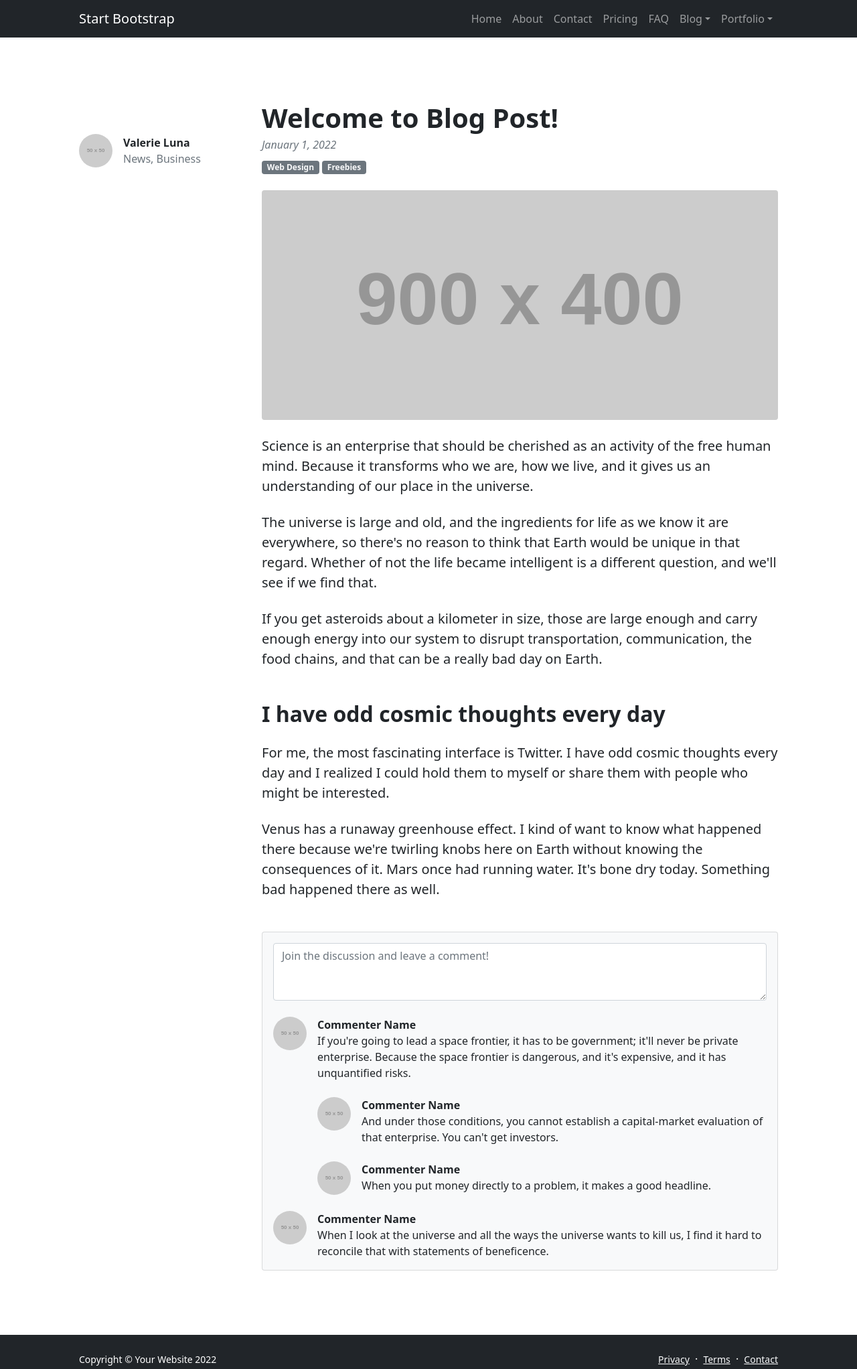
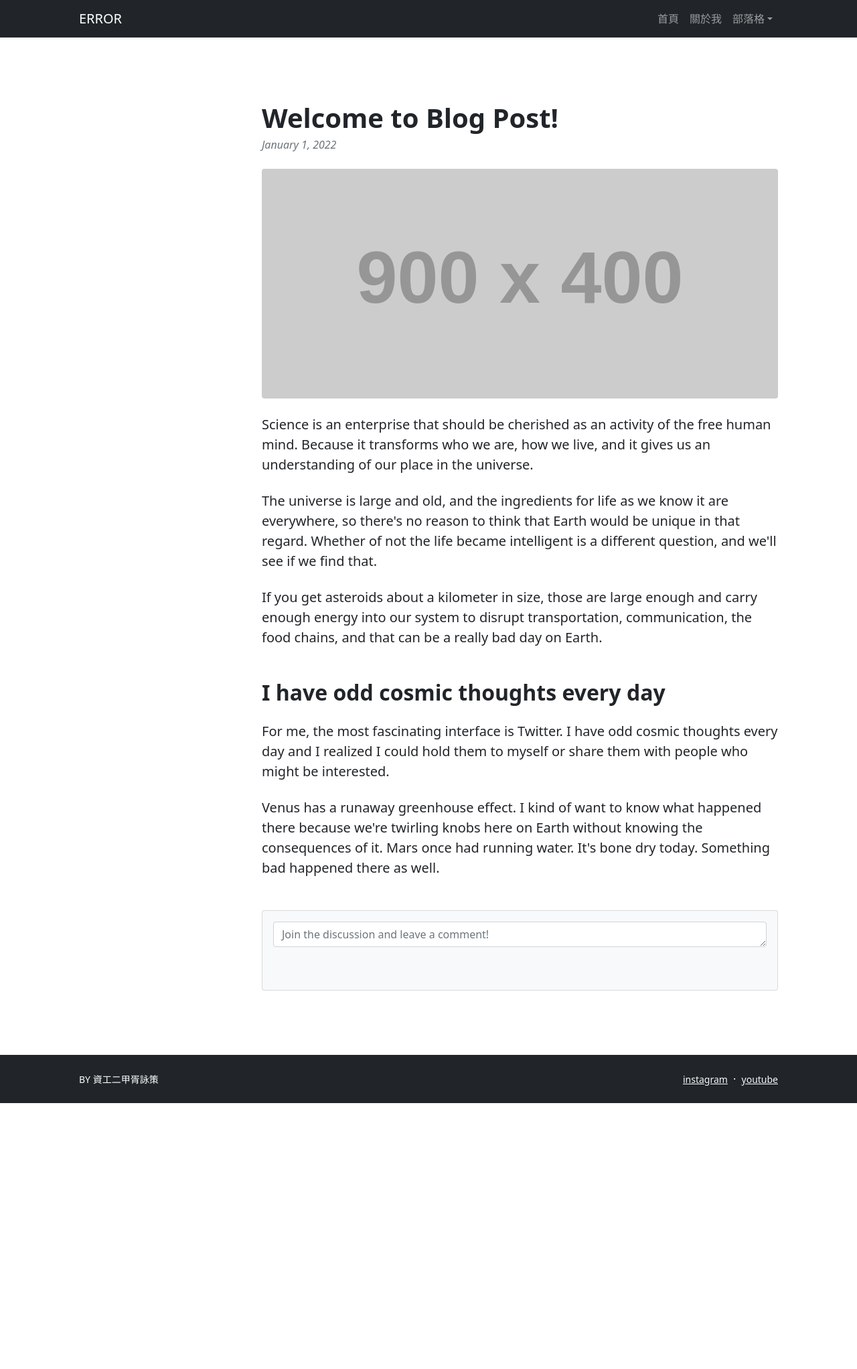
Before and after one commit to eoooooorr/BLOG-1, a plain HTML site: page index.html in a window 1280 px wide. Shown: the whole page at 67% size. After the commit the page ends 1647 px from the top, so only its background shows below. Drawn offline with nearby package versions, Linux system fonts and the light colour scheme; placeholder pictures from the web are drawn by us.

Commit message:
Update index.html

```diff
--- a/index.html
+++ b/index.html
@@ -1,41 +1,40 @@
 <!DOCTYPE html>
-<html lang="en">
-    <head>
-        <meta charset="utf-8" />
-        <meta name="viewport" content="width=device-width, initial-scale=1, shrink-to-fit=no" />
-        <meta name="description" content="" />
-        <meta name="author" content="" />
-        <title>Modern Business - Start Bootstrap Template</title>
+<html lang="en"><head>
+        <meta charset="utf-8">
+        <meta name="viewport" content="width=device-width, initial-scale=1, shrink-to-fit=no">
+        <meta name="description" content="">
+        <meta name="author" content="">
+        <title>ERROR-部落格</title>
         <!-- Favicon-->
-        <link rel="icon" type="image/x-icon" href="assets/favicon.ico" />
+        <link rel="icon" type="image/x-icon" href="assets/favicon.ico">
         <!-- Bootstrap icons-->
-        <link href="https://cdn.jsdelivr.net/npm/bootstrap-icons@1.5.0/font/bootstrap-icons.css" rel="stylesheet" />
+        <link href="https://cdn.jsdelivr.net/npm/bootstrap-icons@1.5.0/font/bootstrap-icons.css" rel="stylesheet">
         <!-- Core theme CSS (includes Bootstrap)-->
-        <link href="css/styles.css" rel="stylesheet" />
+        <link href="css/styles.css" rel="stylesheet">
     </head>
     <body class="d-flex flex-column">
         <main class="flex-shrink-0">
             <!-- Navigation-->
             <nav class="navbar navbar-expand-lg navbar-dark bg-dark">
                 <div class="container px-5">
-                    <a class="navbar-brand" href="index.html">Start Bootstrap</a>
+                    <a class="navbar-brand" href="index.html">ERROR</a>
                     <button class="navbar-toggler" type="button" data-bs-toggle="collapse" data-bs-target="#navbarSupportedContent" aria-controls="navbarSupportedContent" aria-expanded="false" aria-label="Toggle navigation"><span class="navbar-toggler-icon"></span></button>
                     <div class="collapse navbar-collapse" id="navbarSupportedContent">
                         <ul class="navbar-nav ms-auto mb-2 mb-lg-0">
-                            <li class="nav-item"><a class="nav-link" href="index.html">Home</a></li>
-                            <li class="nav-item"><a class="nav-link" href="about.html">About</a></li>
-                            <li class="nav-item"><a class="nav-link" href="contact.html">Contact</a></li>
-                            <li class="nav-item"><a class="nav-link" href="pricing.html">Pricing</a></li>
-                            <li class="nav-item"><a class="nav-link" href="faq.html">FAQ</a></li>
+                            <li class="nav-item"><a class="nav-link" href="https://error.csiejar.xyz//index.html">首頁</a></li>
+                            <li class="nav-item"><a class="nav-link" href="https://error.csiejar.xyz//about.html">關於我</a></li>
+                            <li class="nav-item"></li>
+                            <li class="nav-item"></li>
+                            <li class="nav-item"></li>
                             <li class="nav-item dropdown">
-                                <a class="nav-link dropdown-toggle" id="navbarDropdownBlog" href="#" role="button" data-bs-toggle="dropdown" aria-expanded="false">Blog</a>
+                                <a class="nav-link dropdown-toggle" id="navbarDropdownBlog" href="#" role="button" data-bs-toggle="dropdown" aria-expanded="false">部落格</a>
                                 <ul class="dropdown-menu dropdown-menu-end" aria-labelledby="navbarDropdownBlog">
-                                    <li><a class="dropdown-item" href="blog-home.html">Blog Home</a></li>
-                                    <li><a class="dropdown-item" href="blog-post.html">Blog Post</a></li>
+                                    <li><a class="dropdown-item" href="https://error.csiejar.xyz//blog-home.html">部落格首頁</a></li>
+                                    <li></li>
                                 </ul>
                             </li>
                             <li class="nav-item dropdown">
-                                <a class="nav-link dropdown-toggle" id="navbarDropdownPortfolio" href="#" role="button" data-bs-toggle="dropdown" aria-expanded="false">Portfolio</a>
+
                                 <ul class="dropdown-menu dropdown-menu-end" aria-labelledby="navbarDropdownPortfolio">
                                     <li><a class="dropdown-item" href="portfolio-overview.html">Portfolio Overview</a></li>
                                     <li><a class="dropdown-item" href="portfolio-item.html">Portfolio Item</a></li>
@@ -50,13 +49,7 @@
                 <div class="container px-5 my-5">
                     <div class="row gx-5">
                         <div class="col-lg-3">
-                            <div class="d-flex align-items-center mt-lg-5 mb-4">
-                                <img class="img-fluid rounded-circle" src="https://dummyimage.com/50x50/ced4da/6c757d.jpg" alt="..." />
-                                <div class="ms-3">
-                                    <div class="fw-bold">Valerie Luna</div>
-                                    <div class="text-muted">News, Business</div>
-                                </div>
-                            </div>
+
                         </div>
                         <div class="col-lg-9">
                             <!-- Post content-->
@@ -68,11 +61,11 @@
                                     <!-- Post meta content-->
                                     <div class="text-muted fst-italic mb-2">January 1, 2022</div>
                                     <!-- Post categories-->
-                                    <a class="badge bg-secondary text-decoration-none link-light" href="#!">Web Design</a>
-                                    <a class="badge bg-secondary text-decoration-none link-light" href="#!">Freebies</a>
+
+
                                 </header>
                                 <!-- Preview image figure-->
-                                <figure class="mb-4"><img class="img-fluid rounded" src="https://dummyimage.com/900x400/ced4da/6c757d.jpg" alt="..." /></figure>
+                                <figure class="mb-4"><img class="img-fluid rounded" src="https://dummyimage.com/900x400/ced4da/6c757d.jpg" alt="..."></figure>
                                 <!-- Post content-->
                                 <section class="mb-5">
                                     <p class="fs-5 mb-4">Science is an enterprise that should be cherished as an activity of the free human mind. Because it transforms who we are, how we live, and it gives us an understanding of our place in the universe.</p>
@@ -88,40 +81,15 @@
                                 <div class="card bg-light">
                                     <div class="card-body">
                                         <!-- Comment form-->
-                                        <form class="mb-4"><textarea class="form-control" rows="3" placeholder="Join the discussion and leave a comment!"></textarea></form>
+                                        <form class="mb-4"><textarea class="form-control" rows="3" placeholder="Join the discussion and leave a comment!" style="height: 38px;"></textarea></form>
                                         <!-- Comment with nested comments-->
                                         <div class="d-flex mb-4">
                                             <!-- Parent comment-->
-                                            <div class="flex-shrink-0"><img class="rounded-circle" src="https://dummyimage.com/50x50/ced4da/6c757d.jpg" alt="..." /></div>
-                                            <div class="ms-3">
-                                                <div class="fw-bold">Commenter Name</div>
-                                                If you're going to lead a space frontier, it has to be government; it'll never be private enterprise. Because the space frontier is dangerous, and it's expensive, and it has unquantified risks.
-                                                <!-- Child comment 1-->
-                                                <div class="d-flex mt-4">
-                                                    <div class="flex-shrink-0"><img class="rounded-circle" src="https://dummyimage.com/50x50/ced4da/6c757d.jpg" alt="..." /></div>
-                                                    <div class="ms-3">
-                                                        <div class="fw-bold">Commenter Name</div>
-                                                        And under those conditions, you cannot establish a capital-market evaluation of that enterprise. You can't get investors.
-                                                    </div>
-                                                </div>
-                                                <!-- Child comment 2-->
-                                                <div class="d-flex mt-4">
-                                                    <div class="flex-shrink-0"><img class="rounded-circle" src="https://dummyimage.com/50x50/ced4da/6c757d.jpg" alt="..." /></div>
-                                                    <div class="ms-3">
-                                                        <div class="fw-bold">Commenter Name</div>
-                                                        When you put money directly to a problem, it makes a good headline.
-                                                    </div>
-                                                </div>
-                                            </div>
+                                            <div class="flex-shrink-0"></div>
+
                                         </div>
                                         <!-- Single comment-->
-                                        <div class="d-flex">
-                                            <div class="flex-shrink-0"><img class="rounded-circle" src="https://dummyimage.com/50x50/ced4da/6c757d.jpg" alt="..." /></div>
-                                            <div class="ms-3">
-                                                <div class="fw-bold">Commenter Name</div>
-                                                When I look at the universe and all the ways the universe wants to kill us, I find it hard to reconcile that with statements of beneficence.
-                                            </div>
-                                        </div>
+
                                     </div>
                                 </div>
                             </section>
@@ -134,13 +102,13 @@
         <footer class="bg-dark py-4 mt-auto">
             <div class="container px-5">
                 <div class="row align-items-center justify-content-between flex-column flex-sm-row">
-                    <div class="col-auto"><div class="small m-0 text-white">Copyright &copy; Your Website 2022</div></div>
+                    <div class="col-auto"><div class="small m-0 text-white">BY 資工二甲胥詠策</div></div>
                     <div class="col-auto">
-                        <a class="link-light small" href="#!">Privacy</a>
-                        <span class="text-white mx-1">&middot;</span>
-                        <a class="link-light small" href="#!">Terms</a>
-                        <span class="text-white mx-1">&middot;</span>
-                        <a class="link-light small" href="#!">Contact</a>
+                        <a class="link-light small" href="https://www.instagram.com/weeeeooooorr/">instagram</a>
+                        <span class="text-white mx-1">·</span>
+                        <a class="link-light small" href="https://www.youtube.com/channel/UC4tsapbuOEcQVTABLdN4rqQ">youtube</a>
+
+
                     </div>
                 </div>
             </div>
@@ -149,5 +117,6 @@
         <script src="https://cdn.jsdelivr.net/npm/bootstrap@5.1.3/dist/js/bootstrap.bundle.min.js"></script>
         <!-- Core theme JS-->
         <script src="js/scripts.js"></script>
-    </body>
-</html>
+
+
+</body></html>
```
